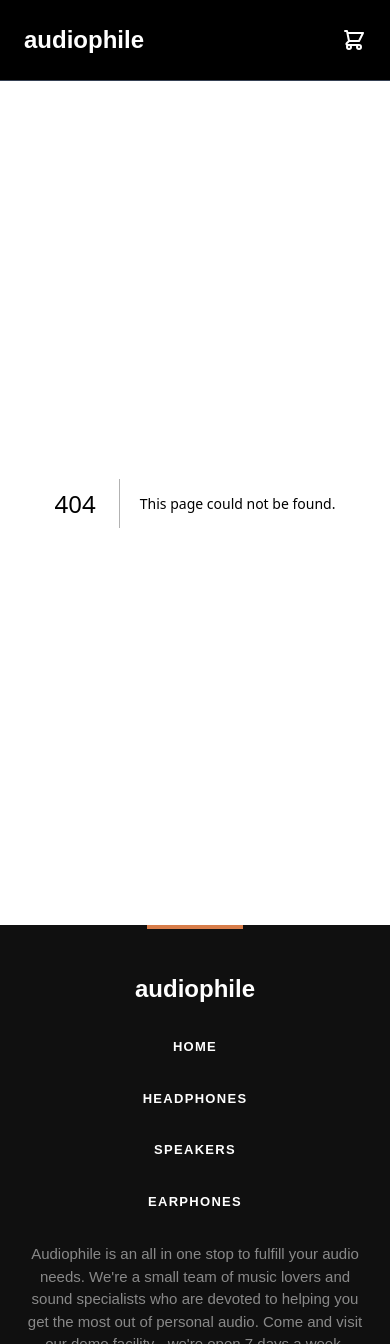
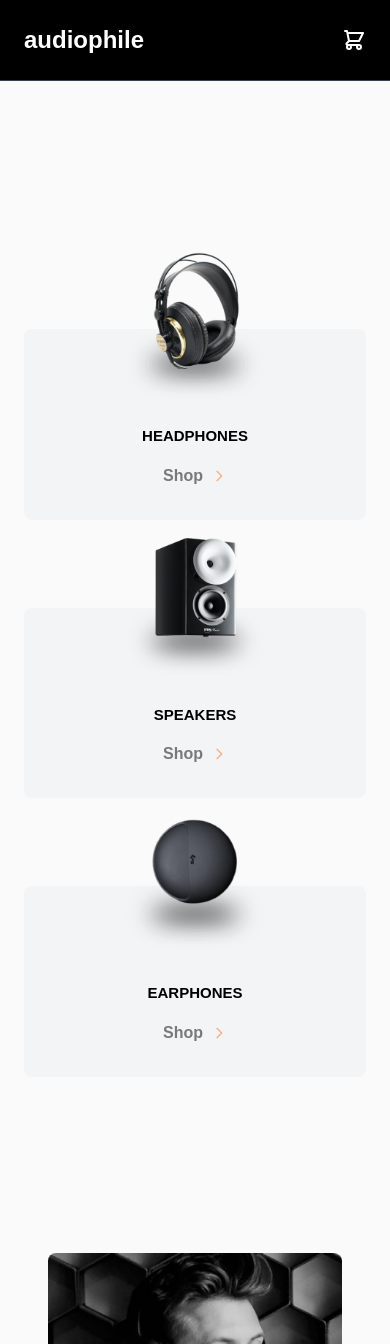
Before and after one commit to Trinity6264/ecomm, a Next.js app: page /product_detail in a window 390 px wide. Before the commit this address had no page. Shown: the top 1344 px of the page. Built offline with nearby package versions, Linux system fonts and the light colour scheme.

Commit message:
Add product detail page with category cards for Headphones, Speakers, and Earphones; integrate BringingYouTheBestAudio component

```diff
--- a/src/app/headphones/page.tsx
+++ b/src/app/headphones/page.tsx
@@ -9,11 +9,11 @@
       <PageTitle name={"HEADPHONES"}/>
       <div className='container mx-auto px-6 py-12 bg-[#FAFAFA]'>
 
-        <NewProductCard description='The new XX99 Mark II headphones is the pinnacle of pristine audio. It redefines your premium headphone experience by reproducing the balanced depth and precision of studio-quality sound.' imagePathLink='/assets/product-xx99-mark-two-headphones/mobile/image-category-page-preview.jpg' title='NEW PRODUCT' subTitle='XX99 Mark II Headphones' productPath=''/>
+        <NewProductCard description='The new XX99 Mark II headphones is the pinnacle of pristine audio. It redefines your premium headphone experience by reproducing the balanced depth and precision of studio-quality sound.' imagePathLink='/assets/product-xx99-mark-two-headphones/mobile/image-category-page-preview.jpg' title='NEW PRODUCT' subTitle='XX99 Mark II Headphones' productPath='/product_detail'/>
 
-        <NewProductCard description='As the gold standard for headphones, the classic XX99 Mark I offers detailed and accurate audio reproduction for audiophiles, mixing engineers, and music aficionados alike in studios and on the go.' imagePathLink='/assets/product-xx99-mark-one-headphones/mobile/image-category-page-preview.jpg' subTitle='XX99 Mark I Headphones' productPath=''/>
+        <NewProductCard description='As the gold standard for headphones, the classic XX99 Mark I offers detailed and accurate audio reproduction for audiophiles, mixing engineers, and music aficionados alike in studios and on the go.' imagePathLink='/assets/product-xx99-mark-one-headphones/mobile/image-category-page-preview.jpg' subTitle='XX99 Mark I Headphones' productPath='/product_detail'/>
 
-        <NewProductCard description='Enjoy your audio almost anywhere and customize it to your specific tastes with the XX59 headphones. The stylish yet durable versatile wireless headset is a brilliant companion at home or on the move.' imagePathLink='/assets/product-xx59-headphones/mobile/image-product.jpg' subTitle='XX59 Headphones' productPath=''/>
+        <NewProductCard description='Enjoy your audio almost anywhere and customize it to your specific tastes with the XX59 headphones. The stylish yet durable versatile wireless headset is a brilliant companion at home or on the move.' imagePathLink='/assets/product-xx59-headphones/mobile/image-product.jpg' subTitle='XX59 Headphones' productPath='/product_detail'/>
 
         <div className="grid grid-cols-1 md:grid-cols-3 gap-8 mt-36 mb-32">
           <ProductCategoryCard name="Headphones" image="/assets/shared/desktop/image-category-thumbnail-headphones.png" path={'/headphones'} />
--- /dev/null
+++ b/src/app/product_detail/page.tsx
@@ -0,0 +1,18 @@
+import BringingYouTheBestAudio from "@/components/Home/BringingYouTheBestAudio"
+import ProductCategoryCard from "@/components/Home/ProductCategoryCard"
+
+const page = () => {
+  return (
+      <div className="container mx-auto px-6 py-12 bg-[#FAFAFA]">
+          <div className="grid grid-cols-1 md:grid-cols-3 gap-8 mt-36 mb-32">
+              <ProductCategoryCard name="Headphones" image="/assets/shared/desktop/image-category-thumbnail-headphones.png" path={'/headphones'} />
+              <ProductCategoryCard name="Speakers" image="/assets/shared/desktop/image-category-thumbnail-speakers.png" path={'/speakers'} />
+              <ProductCategoryCard name="Earphones" image="/assets/shared/desktop/image-category-thumbnail-earphones.png" path={'/earphones'} />
+          </div>
+
+          <BringingYouTheBestAudio />
+    </div>
+  )
+}
+
+export default page
```
